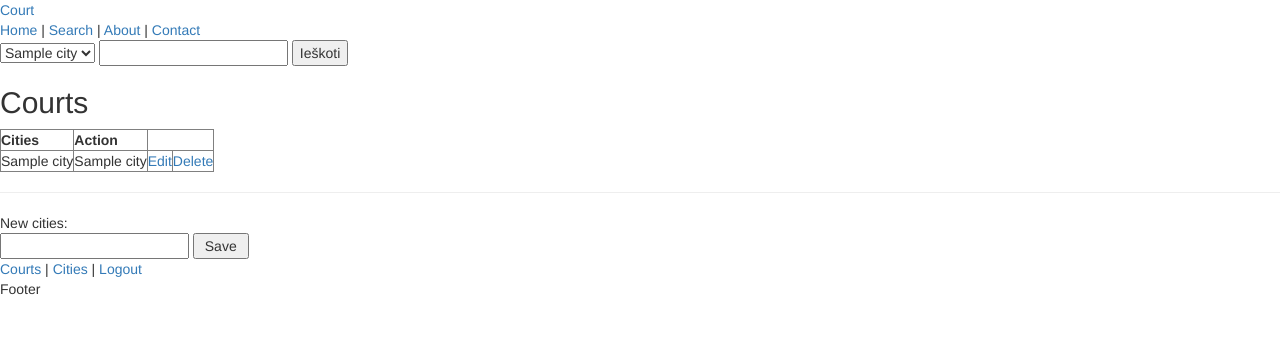
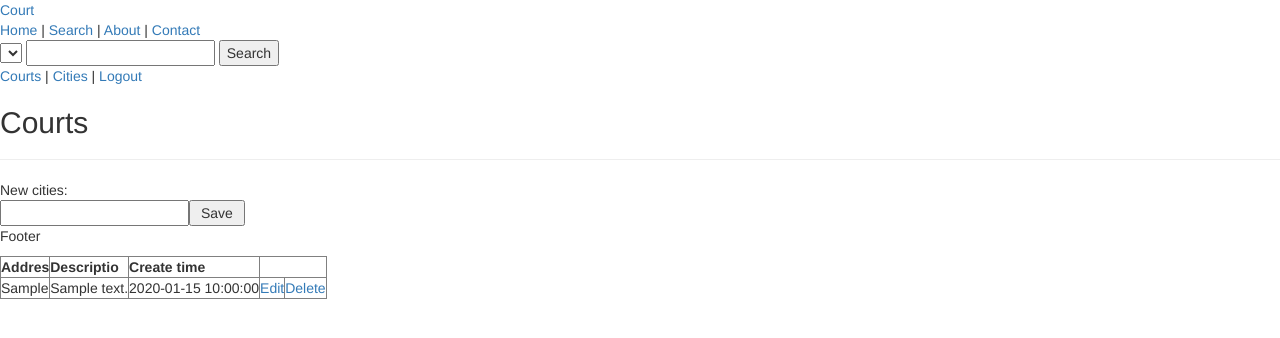
Before and after one commit to mindziukasss/court-base, a PHP site: page /index.php?action=admin&function=courts in a window 1280 px wide. Shown: the top 338 px of the page. Run offline with PHP 8.4, Linux system fonts and the light colour scheme; the visitor is signed in with stand-in values (Sample User, id 1); tables that the repository leaves empty or names only in its code hold one stand-in row (values such as "Sample post"); lists and menus that the app fills with data are empty.

Commit message:
Fixed courts

```diff
--- a/admin.php
+++ b/admin.php
@@ -1,3 +1,8 @@
+  <div>
+    <a href="index.php?action=admin&function=courts">Courts</a> |
+    <a href="index.php?action=admin&function=cities">Cities</a> |
+    <a href="logout.php">Logout</a>
+  </div>
 <?php
 
 if (isset($_POST['login'])) {
@@ -13,11 +18,6 @@ if (isset($_SESSION['username'])) {
   if ($function == 'courts') include('views/courts/courts.php');
 
 ?>
-  <div>
-    <a href="index.php?action=admin&function=courts">Courts</a> |
-    <a href="index.php?action=admin&function=cities">Cities</a> |
-    <a href="logout.php">Logout</a>
-  </div>
   <?php
 } else {
   ?>
--- a/classes/courts.php
+++ b/classes/courts.php
@@ -13,24 +13,29 @@ class Courts {
     $stmt->execute(array(':addres' => $title, ':description' => $description));
   }
 
-  // function getCourts($id) {
-  //   global $db;
-  //   $stmt = $db->prepare("SELECT * FROM courts where id = :id");
-  //   $stmt->execute(array(':id' => (int)$id));
-  //   return $stmt->fetch(PDO::FETCH_ASSOC);
+  function getCourt($id) {
+    global $db;
+    $stmt = $db->prepare("SELECT * FROM courts where id = :id");
+    $stmt->execute(array(':id' => (int)$id));
+    return $stmt->fetch(PDO::FETCH_ASSOC);
+  }
+
+  function updateCourt($id, $title) {
+    global $db;
+    $stmt = $db->prepare("UPDATE courts set title = :title where id = :id");
+    $stmt->execute(array(':title' => $title, ':id' => (int)$id));
+  }
+
+  function deleteCourt($id) {
+    global $db;
+    $stmt = $db->prepare("DELETE FROM courts where id = :id");
+    $stmt->execute(array(':id' => (int)$id));
+  }
+
+  // function searchCourts(){
+
   // }
 
-  // function updateCity($id, $title) {
-  //   global $db;
-  //   $stmt = $db->prepare("UPDATE cities set title = :title where id = :id");
-  //   $stmt->execute(array(':title' => $title, ':id' => (int)$id));
-  // }
-
-  // function deleteCity($id) {
-  //   global $db;
-  //   $stmt = $db->prepare("DELETE FROM cities where id = :id");
-  //   $stmt->execute(array(':id' => (int)$id));
-  // }
   function getNewestCourts() {
   global $db;
   $stmt = $db->query('SELECT courts.*, cities.title as city FROM courts
--- a/index.php
+++ b/index.php
@@ -10,9 +10,9 @@ include('views/search/search_form.php');
 
 $action = (isset($_GET['action'])) ? $_GET['action'] : '';
 switch ($action) {
+  case 'search': include('views/search/search.php'); break;
   case 'about': include('views/about.php'); break;
   case 'court': include('views/courts/courts.php'); break;
-  case 'search': include('views/search/search.php'); break;
   case 'contact': include('views/contact.php'); break;
   case 'admin': include('admin.php'); break;
   default: include('views/home.php'); break;
--- a/views/courts/courts.php
+++ b/views/courts/courts.php
@@ -1,11 +1,10 @@
+<?php $courts = $class_courts->getNewestCourts();?>
 <?php
-
-
-if (isset($_POST['insert_submit'])) $class_cities->addCity($_POST['title']);
-if (isset($_POST['update_submit'])) $class_cities->updateCity($_POST['id'], $_POST['title']);
-if (isset($_GET['delete'])) $class_cities->deleteCity($_GET['delete']);
+  if (isset($_POST['insert_submit'])) $class_courts->addCourts($_POST['title']);
+  if (isset($_POST['update_submit'])) $class_courts->updateCourts($_POST['id'], $_POST['title']);
+  if (isset($_GET['delete'])) $class_courts->deleteCourts($_GET['delete']);
   if (isset($_GET['edit'])) {
-  $city = $class_cities->getCity($_GET['edit']);
+    $courts = $class_courts->getCourts($_GET['edit']);
     // .... redagavimo forma
   } else {
     // .... miestų sąrašas
@@ -14,26 +13,27 @@ if (isset($_GET['edit'])) {
 <h2>Courts</h2>
 <table border="1" cellpadding="2" cellspacing="0">
   <tr>
-    <th>Cities</th>
-    <th>Action</th>
+    <!-- <th>City</th> -->
+    <th>Addres</th>
+    <th>Descriptio</th>
+    <th>Create time</th>
+
   </tr>
-  <?php if (isset($cities) && count($cities) > 0): ?>
-    <?php foreach ($cities as $city): ?>
+
     <tr>
-      <td><?php echo $city['title'];?></td>
-      <td><?php echo $city['title'];?></td>
+
+
+        <?php foreach ($courts as $court): ?>
+          <td><?php echo $court['addres'];?></td>
+          <td><?php echo $court['description'];?></td>
+          <td><?php echo $court['create_time'];?></td>
           <td><a href="index.php?action=admin&function=cities&edit=<?=$city['id'];?>">Edit</a></td>
           <td><a href="index.php?action=admin&function=cities&delete=<?=$city['id'];?>"
           onclick="return confirm('Are you sure?')">Delete</a></td>
       </td>
     </tr>
       <?php endforeach; ?>
-  <?php else: ?>
-    <tr>
-      <td colspan="2">Cites is not.</td>
-    </tr>
-  <?php endif; ?>
-</table>
+
 
 <hr />
 <form action="" method="post">
--- a/views/home.php
+++ b/views/home.php
@@ -7,7 +7,7 @@
 <ul>
 <? foreach ($courts as $court): ?>
 <li>
-<b><?=$court['address'];?>, <?=$court['city'];?></b>
+<b><?=$court['addres'];?>, <?=$court['city'];?></b>
 <div style="margin:5px 0 10px 0"><?=$court['description'];?></div>
 </li>
 <? endforeach; ?>
--- a/views/search/search.php
+++ b/views/search/search.php
@@ -1,6 +1,6 @@
 <?php
 
-$courts = $class_courts->searchCourts($_GET['city_id'], $_GET['address']);
+$courts = $class_courts->searchCourts($_GET['city_id'], $_GET['addres']);
 ?>
 
 <h2>Courts rezult</h2>
--- a/views/search/search_form.php
+++ b/views/search/search_form.php
@@ -7,12 +7,11 @@ $cities = $class_cities->getCities();
     <select name="city_id">
       <? foreach ($cities as $city): ?>
         <option value="<?=$city['id'];?>"
-<? if (isset($_GET['city_id'])
-&& $_GET['city_id'] == $city['id']) echo ' selected="selected"'; ?>
-><?=$city['title'];?></option>
+        <? if (isset($_GET['city_id']) && $_GET['city_id'] == $city['id']) echo ' selected="selected"'; ?>
+        <?=$city['title'];?></option>
       <? endforeach; ?>
     </select>
     <input type="text" name="address" />
-<input type="submit" name="search" value="Ieškoti" />
+    <input type="submit" name="search" value="Search" />
   </form>
 </div>
```
Lines whose indentation alone changed are shown as unchanged.
